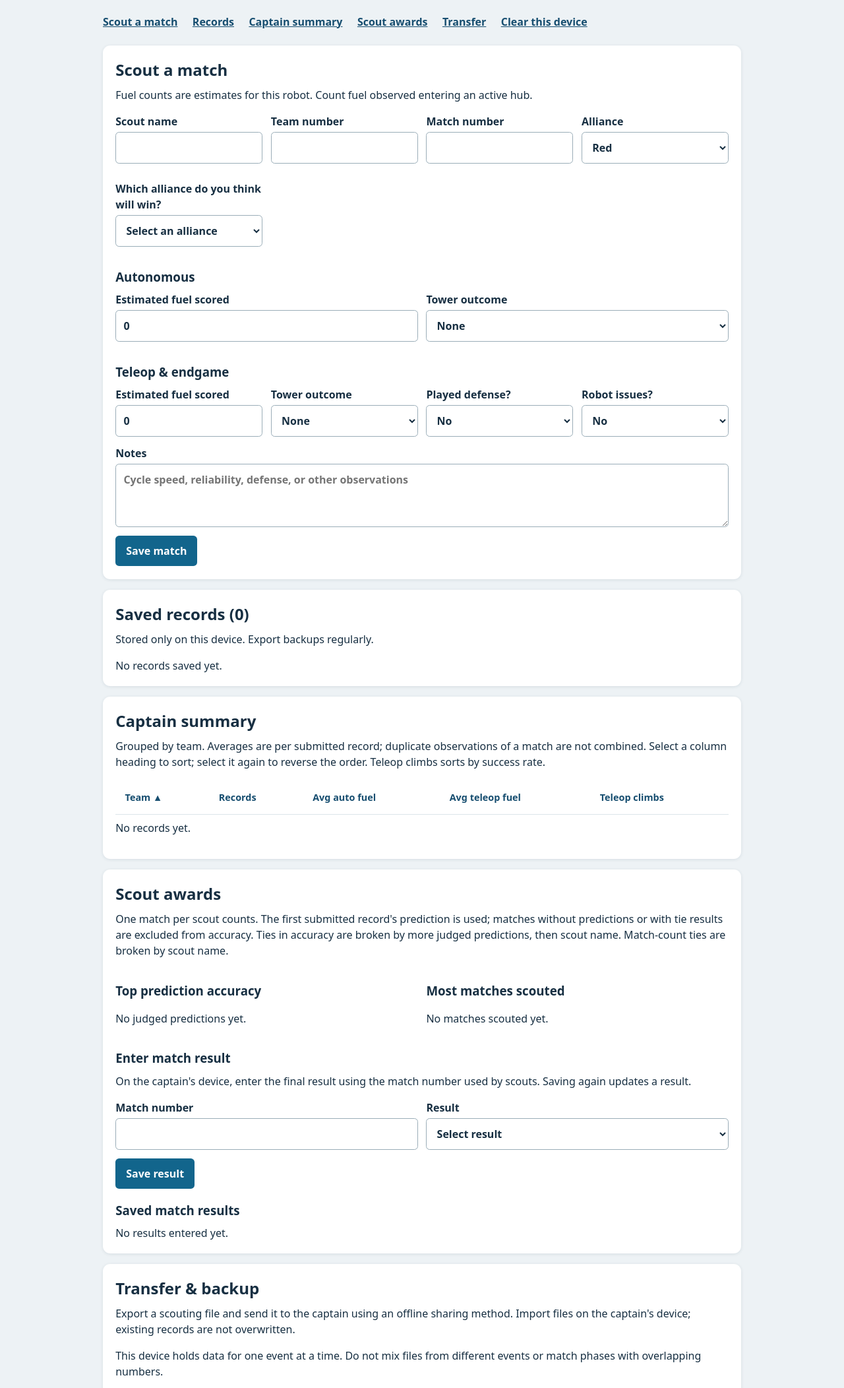
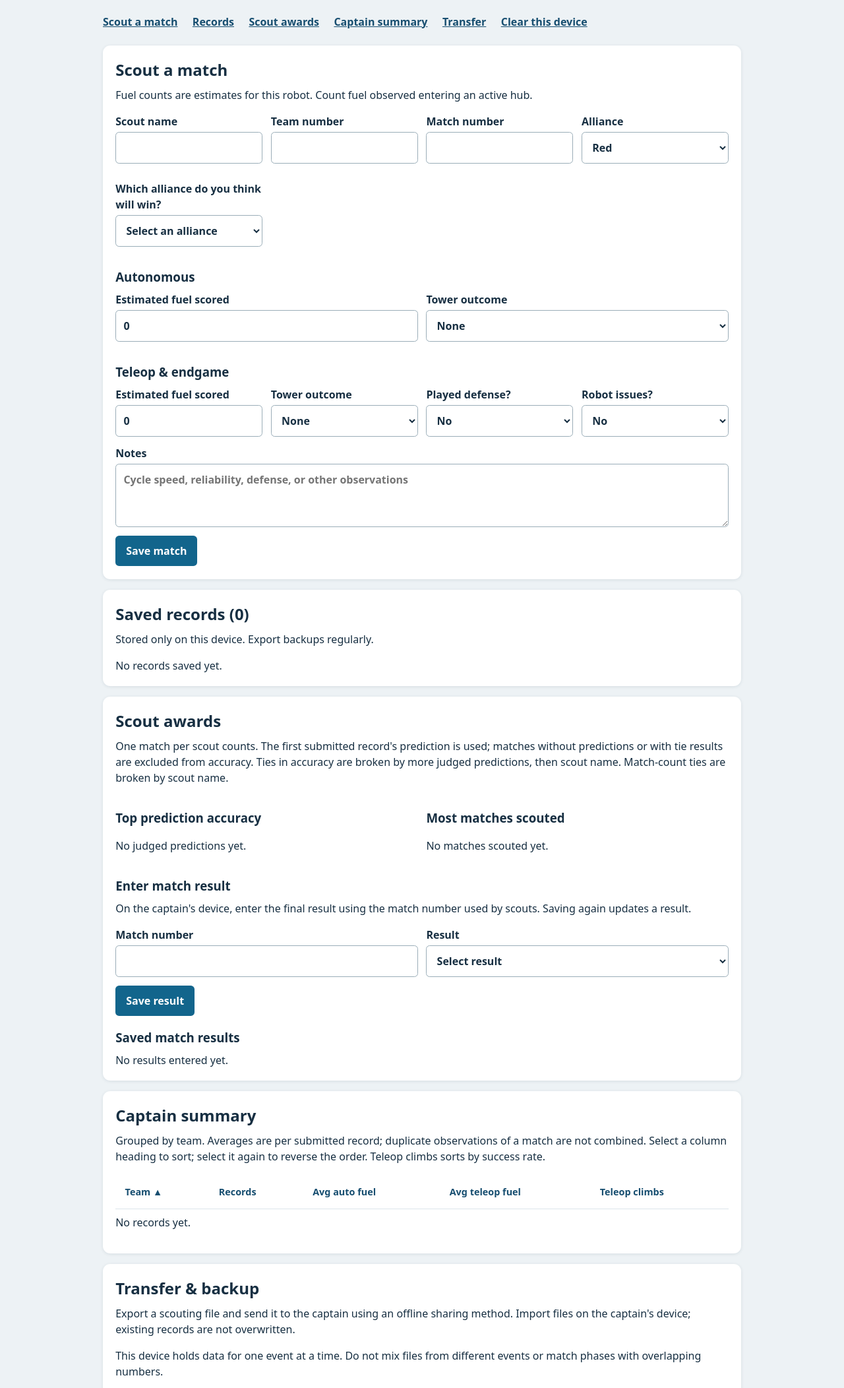
Before and after one commit to whistlepunkprogram/rebuilt-scouting, a website with bundled scripts: page index.html in a window 1280 px wide. Shown: the part 254-2358 px from the top of the page at 66% size. Built offline with nearby package versions, Linux system fonts and the light colour scheme.

Commit message:
Reorder scout awards section
Co-authored-by: copilot-swe-agent[bot] <198982749+Copilot@users.noreply.github.com>

```diff
--- a/index.html
+++ b/index.html
@@ -15,7 +15,7 @@
     <div id="message" role="status" aria-live="polite"></div>
     <p id="legacy-warning" role="status" hidden></p>
     <nav aria-label="App sections">
-      <a href="#scout">Scout a match</a><a href="#records">Records</a><a href="#captain">Captain summary</a><a href="#awards">Scout awards</a><a href="#transfer">Transfer</a><a href="#clear-device">Clear this device</a>
+      <a href="#scout">Scout a match</a><a href="#records">Records</a><a href="#awards">Scout awards</a><a href="#captain">Captain summary</a><a href="#transfer">Transfer</a><a href="#clear-device">Clear this device</a>
     </nav>
     <section id="scout">
       <h2>Scout a match</h2>
@@ -49,12 +49,6 @@
       <p>Stored only on this device. Export backups regularly.</p>
       <div id="record-list"></div>
     </section>
-    <section id="captain">
-      <h2>Captain summary</h2>
-      <p>Grouped by team. Averages are per submitted record; duplicate observations of a match are not combined. Select a column heading to sort; select it again to reverse the order. Teleop climbs sorts by success rate.</p>
-      <div class="table-wrap"><table><thead><tr><th scope="col" aria-sort="ascending"><button type="button" class="sort-button" data-sort="team">Team <span aria-hidden="true">▲</span></button></th><th scope="col"><button type="button" class="sort-button" data-sort="matches">Records <span aria-hidden="true"></span></button></th><th scope="col"><button type="button" class="sort-button" data-sort="auto">Avg auto fuel <span aria-hidden="true"></span></button></th><th scope="col"><button type="button" class="sort-button" data-sort="teleop">Avg teleop fuel <span aria-hidden="true"></span></button></th><th scope="col"><button type="button" class="sort-button" data-sort="climbed">Teleop climbs <span aria-hidden="true"></span></button></th></tr></thead><tbody id="summary"></tbody></table></div>
-      <p id="summary-empty">No records yet.</p>
-    </section>
     <section id="awards">
       <h2>Scout awards</h2>
       <p>One match per scout counts. The first submitted record's prediction is used; matches without predictions or with tie results are excluded from accuracy. Ties in accuracy are broken by more judged predictions, then scout name. Match-count ties are broken by scout name.</p>
@@ -74,6 +68,12 @@
       </form>
       <h3>Saved match results</h3>
       <div id="result-list"></div>
+    </section>
+    <section id="captain">
+      <h2>Captain summary</h2>
+      <p>Grouped by team. Averages are per submitted record; duplicate observations of a match are not combined. Select a column heading to sort; select it again to reverse the order. Teleop climbs sorts by success rate.</p>
+      <div class="table-wrap"><table><thead><tr><th scope="col" aria-sort="ascending"><button type="button" class="sort-button" data-sort="team">Team <span aria-hidden="true">▲</span></button></th><th scope="col"><button type="button" class="sort-button" data-sort="matches">Records <span aria-hidden="true"></span></button></th><th scope="col"><button type="button" class="sort-button" data-sort="auto">Avg auto fuel <span aria-hidden="true"></span></button></th><th scope="col"><button type="button" class="sort-button" data-sort="teleop">Avg teleop fuel <span aria-hidden="true"></span></button></th><th scope="col"><button type="button" class="sort-button" data-sort="climbed">Teleop climbs <span aria-hidden="true"></span></button></th></tr></thead><tbody id="summary"></tbody></table></div>
+      <p id="summary-empty">No records yet.</p>
     </section>
     <section id="transfer">
       <h2>Transfer &amp; backup</h2>
--- a/sw.js
+++ b/sw.js
@@ -1,4 +1,4 @@
-const CACHE = "rebuilt-scouting-v9";
+const CACHE = "rebuilt-scouting-v10";
 const ASSETS = ["./", "./index.html", "./style.css", "./app.js", "./core.js", "./manifest.webmanifest", "./icon.svg", "./icon-192.png", "./icon-512.png", "./robojacks.png", "./vendor/qrcode.js", "./vendor/jsQR.js"];
 self.addEventListener("install", event => {
   event.waitUntil(caches.open(CACHE).then(cache => cache.addAll(ASSETS)));
```
